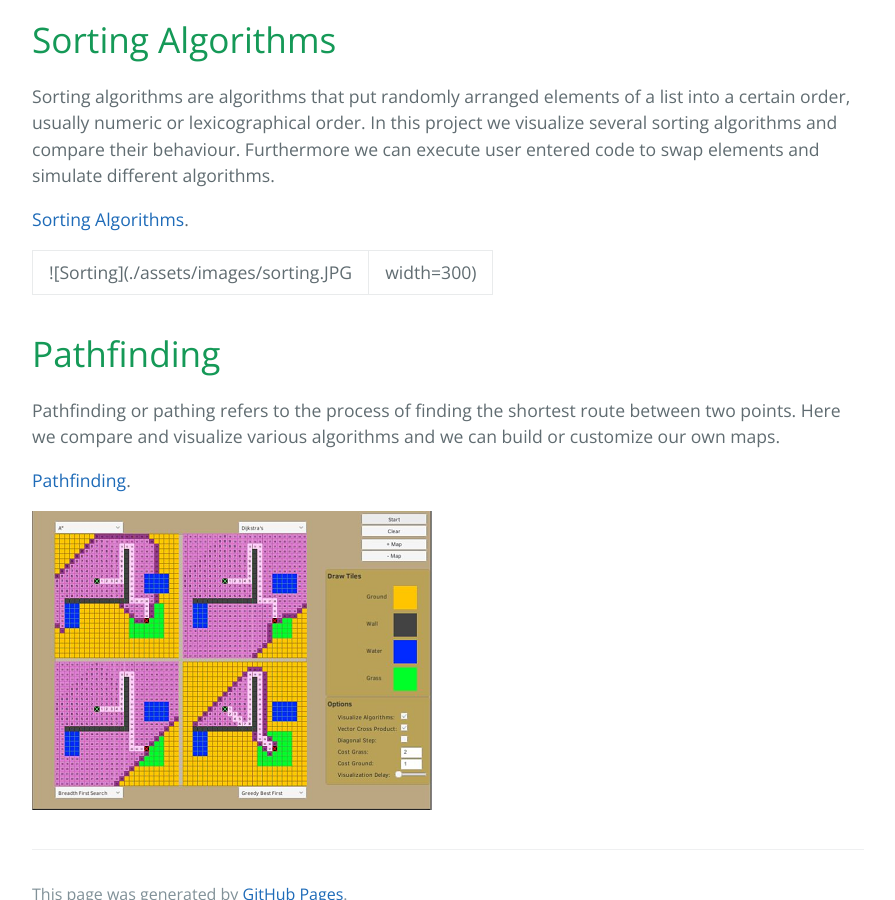
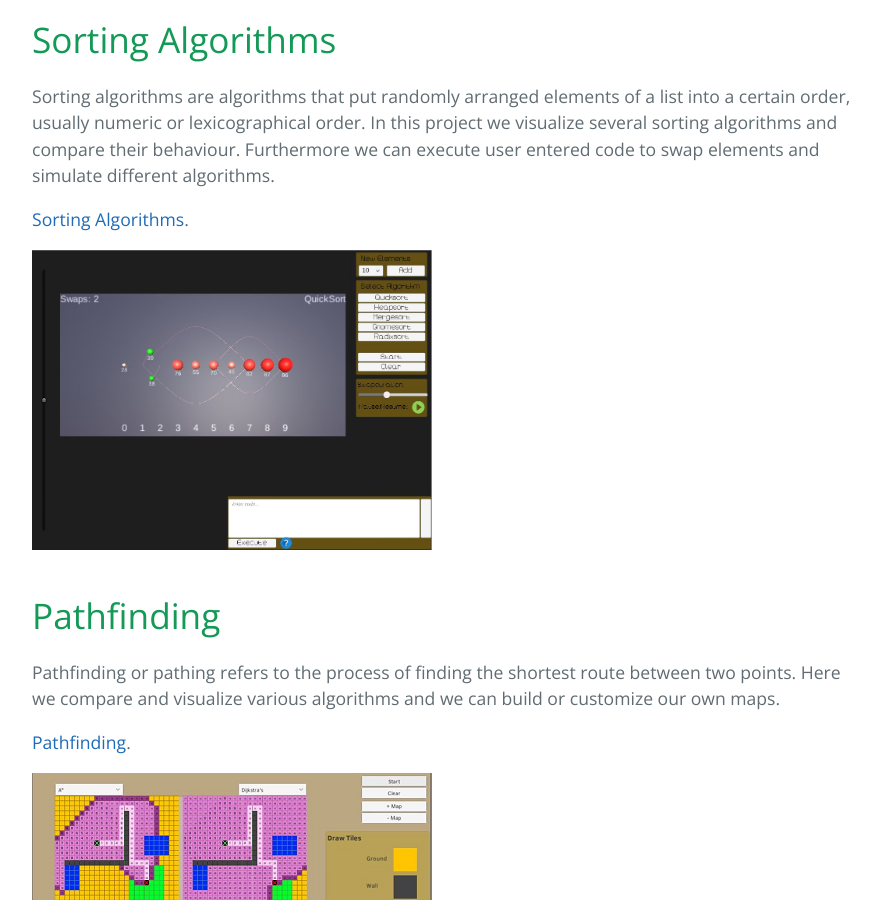
Before and after one commit to BenjeyBuchey/benjeybuchey.github.io, a Jekyll site: the page built from index.md, in a window 1280 px wide and 900 px high, scrolled down 414 px. Shown: the whole window, without its empty margins (192-1087 px from the left). Built offline with Jekyll 4.4.1, drawn with Linux system fonts in a browser that asks for light colours; some of the changed lines change nothing that is shown.

Commit message:
img resize

```diff
--- a/index.md
+++ b/index.md
@@ -15,7 +15,10 @@ In this project we visualize several sorting algorithms and compare their behavi
 
 [Sorting Algorithms](./sorting/index.html).
 
+{% comment %}
 ![Sorting](./assets/images/sorting.JPG | width=300)
+{% endcomment %}
+<img src="./assets/images/sorting.JPG" width="400">
 
 # Pathfinding
 
```
